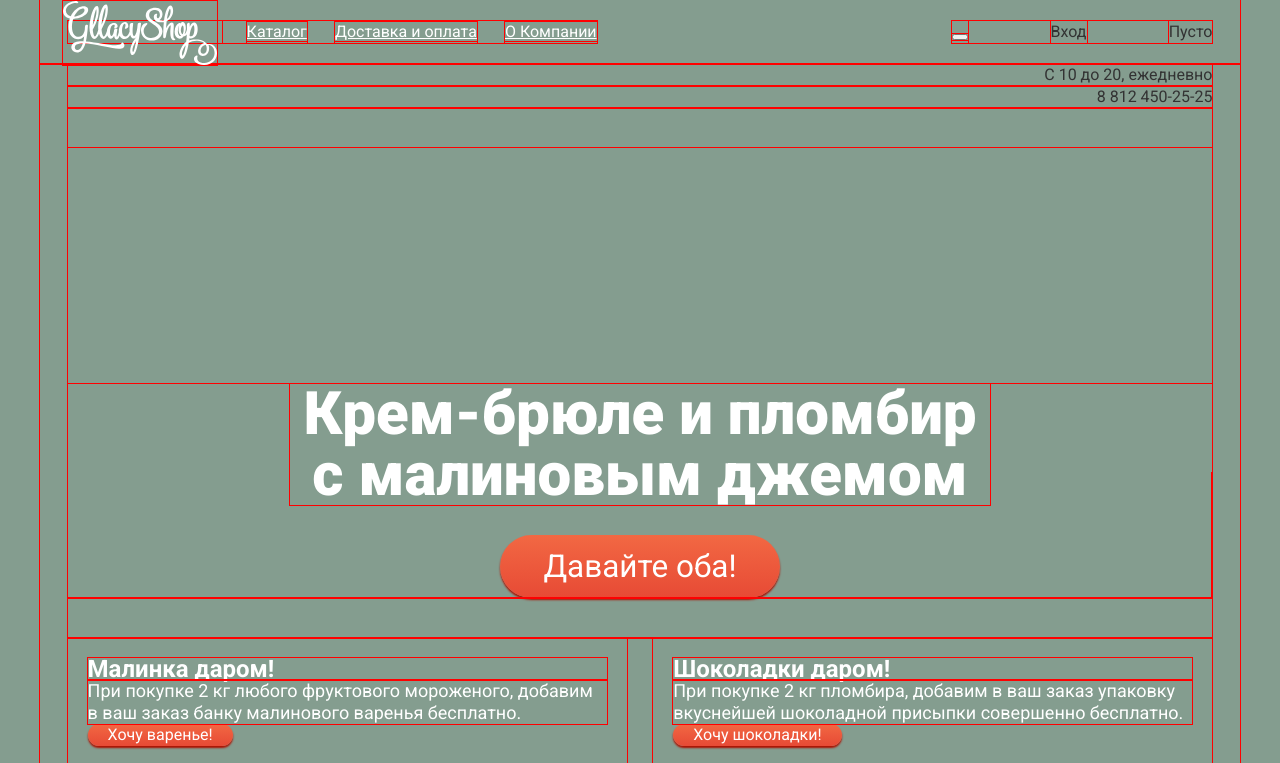
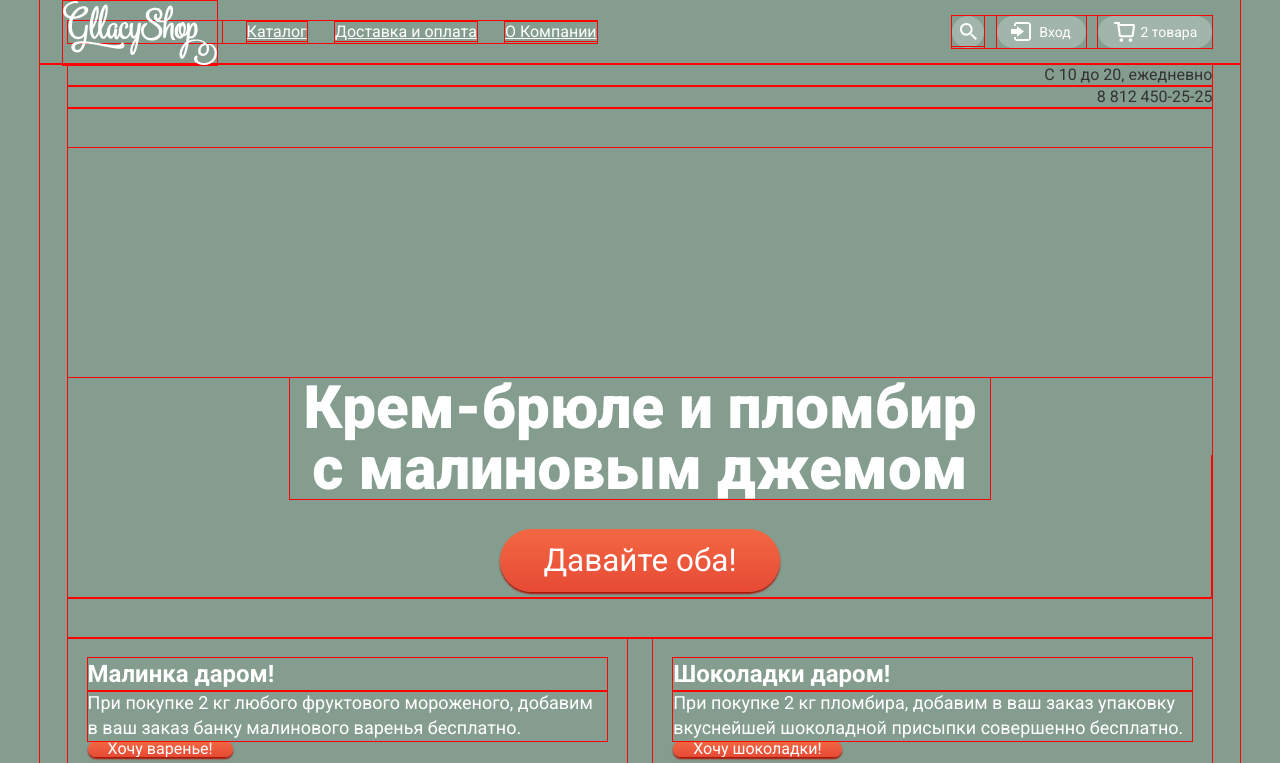
Before and after one commit to MammaSonnim/124052-gllacy, a plain HTML site: page index.html in a window 1280 px wide. Shown: the top 763 px of the page. Drawn offline with Linux system fonts and the light colour scheme.

Commit message:
iss04 fix actions-col str and style action-btns

```diff
--- a/index.html
+++ b/index.html
@@ -35,14 +35,14 @@
     </div>
     <div class="page-header__col">
       <div class="page-header__actions-wrap">
-          <div class="search">
+        <div class="page-header__action search">
           <form action="/echo" class="search__form">
             <input class="search__input" type="search" placeholder="Что ищем?">
-              <button class="user-actions-btn user-actions-btn--search" type="submit"></button>
+            <button class="actions-btn actions-btn--search" type="submit"></button>
           </form>
         </div>
-          <div class="login">
-            <div class="user-actions-btn user-actions-btn--login">Вход</div>
+        <div class="page-header__action login">
+          <div class="actions-btn actions-btn--login">Вход</div>
           <form action="/echo" class="login__form">
             <input type="email" class="login__input" placeholder="Электронная почта">
             <input type="password" class="login__input" placeholder="Пароль">
@@ -53,8 +53,8 @@
             </div>
           </form>
         </div>
-          <div class="cart">
-            <div class="user-actions-btn user-actions-btn--cart">Пусто</div>
+        <div class="page-header__action cart">
+          <div class="actions-btn actions-btn--cart">2 товара</div>
           <div class="cart__form">
             <table class="cart__table">
               <tr>
--- a/scss/_mixins.scss
+++ b/scss/_mixins.scss
@@ -18,3 +18,12 @@
   margin: 0;
   list-style: none;
 }
+
+@mixin clear-btn {
+  text-decoration: none;
+  border: none;
+  outline: none;
+  white-space: nowrap;
+  overflow: hidden;
+  line-height: 1;
+}
--- a/scss/_variables.scss
+++ b/scss/_variables.scss
@@ -35,11 +35,14 @@ $bg_sub-nav-act: #f6b5a5;
 
 $gr_btn: linear-gradient(to top, #e74a35, #f26843);
 
+$bg_blocks: #a1b5aa;
+$bg_blocks-hover:;
+
 //TYPE
 
 $ff_base: "Roboto", sans-serif;
 $fz_base: 16px;
-$lh_base: 22px;
+$lh_base: 22/16;
 $fw_base: 400;
 
 $font_base: $fw_base #{$fz_base}/#{$lh_base} $ff_base;
--- /dev/null
+++ b/scss/components/_actions-btn.scss
@@ -0,0 +1,30 @@
+.actions-btn {
+  font-size: 14px;
+  color: $c_text_alt;
+  background-color: $bg_blocks;
+  background-repeat: no-repeat;
+  @include clear-btn;
+  border-radius: 25px;
+  &--search {
+    width: 32px;
+    height: 32px;
+    @include clear-mp;
+    background-image: url(../img/icon_search.svg);
+    background-position: 49% 49%;
+    background-size: 17px;
+    border-radius: 50%;
+  }
+  &--login {
+    padding: 9px 15px 9px 42px;
+    background-image: url(../img/icon_login.svg);
+    background-size: 20px;
+    background-position: 20% 49%;
+  }
+  &--cart {
+    min-width: 57px;
+    padding: 9px 15px 9px 42px;
+    background-image: url(../img/icon_cart.svg);
+    background-size: 21px;
+    background-position: 17% 49%;
+  }
+}
--- a/scss/components/_btn.scss
+++ b/scss/components/_btn.scss
@@ -1,4 +1,5 @@
 .btn {
+  @include clear-btn;
   display: inline-block;
   padding: 0px 20px;
   text-decoration: none;
@@ -6,8 +7,6 @@
   background: $gr_btn;
   border-radius: 30px;
   box-shadow: 0 2px 2px 0 #ac1000;
-  border: none;
-  outline: none;
   &--large {
     padding: 0 43px;
     font-size: 31.5px;
--- a/scss/components/_search.scss
+++ b/scss/components/_search.scss
@@ -1,5 +1,9 @@
 .search {
   position: relative;
+  &__form {
+    height: 30px;
+    @include clear-mp;
+  }
   &__input {
     display: none;
     position: absolute;
--- a/scss/style.scss
+++ b/scss/style.scss
@@ -8,6 +8,7 @@
   //header
   "components/page-header",
   "components/page-nav",
+  "components/actions-btn",
   "components/search",
   "components/login",
   "components/cart",
```
Also changed, not shown: catalog.html (indentation only), css/style.css, css/style.min.css, 1 other file. Lines whose indentation alone changed are shown as unchanged.
